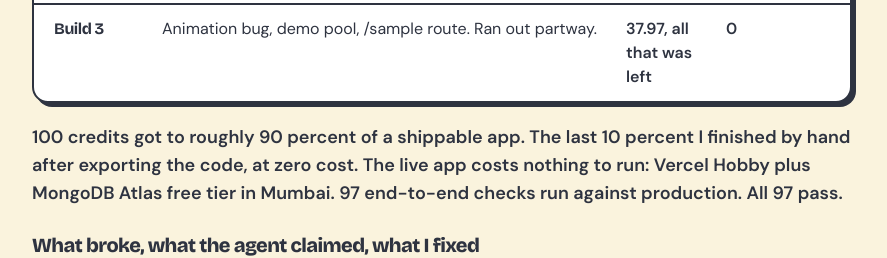
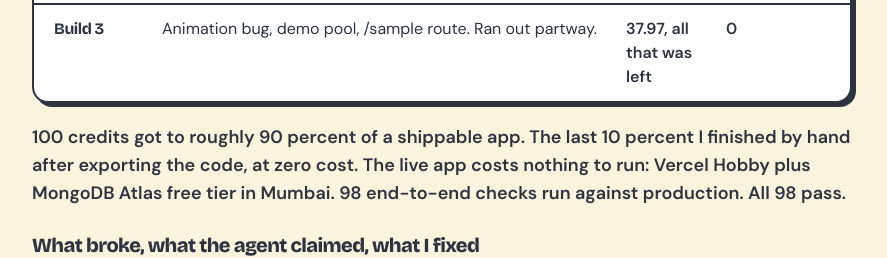
Before and after one commit to krishnasmehta-star/flatpal, a React (Vite) app in the folder frontend/: page /built-on-emergent in a window 1280 px wide. Shown: the part 2360-2618 px from the top of the page, without its empty margins (198-1085 px from the left). Built offline with nearby package versions, Linux system fonts and the light colour scheme; no server answers.

Commit message:
Built page: QA count 98

```diff
--- a/frontend/src/pages/BuiltOnEmergent.jsx
+++ b/frontend/src/pages/BuiltOnEmergent.jsx
@@ -9,7 +9,7 @@ gsap.registerPlugin(ScrollTrigger);
 
 // Every number on this page comes from Krishna's resume, the FlatPal build log of 17 Sep 2026, or Emergent's own JD.
 // QA_CHECKS is the number of checks in qa/e2e.py. Update it when checks are added.
-const QA_CHECKS = 97;
+const QA_CHECKS = 98;
 const REPO_URL = "https://github.com/krishnasmehta-star/flatpal";
 const EMAIL = "krishna.s.mehta@gmail.com";
 const PHONE_DISPLAY = "+91 98696 51116";
```
